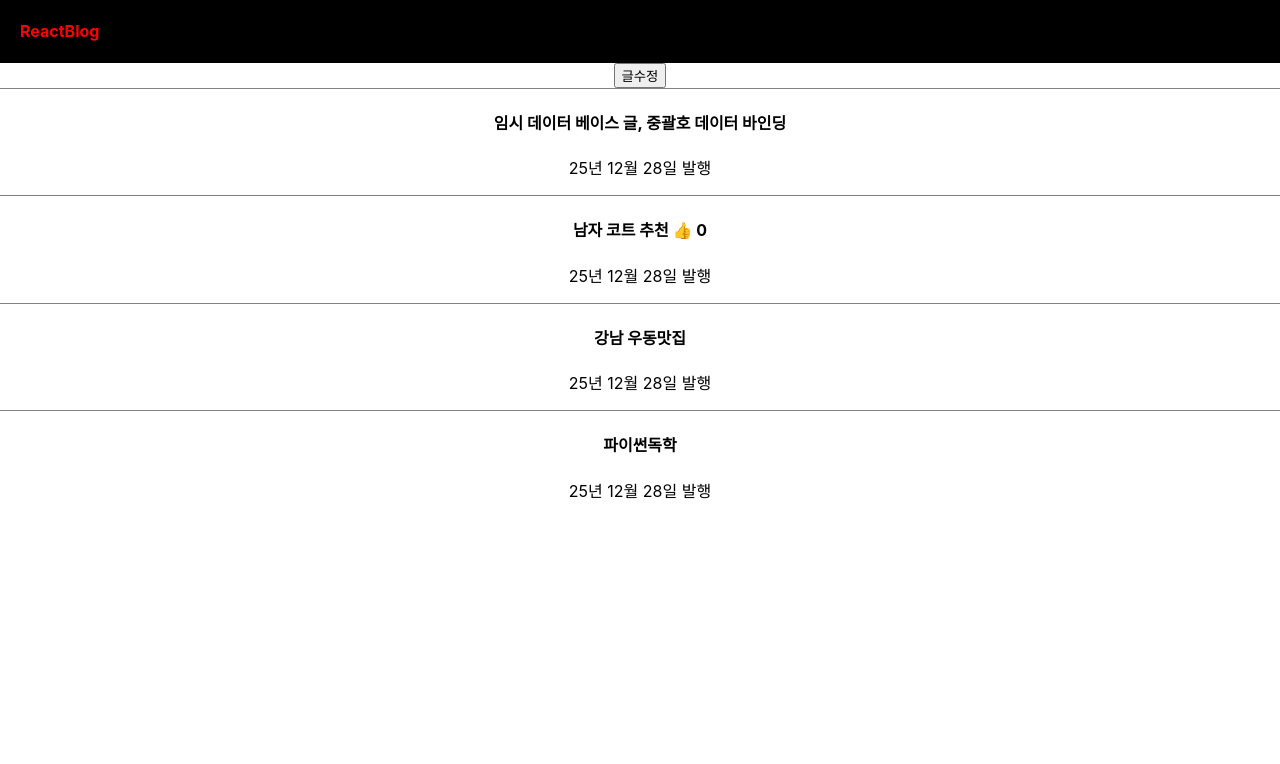
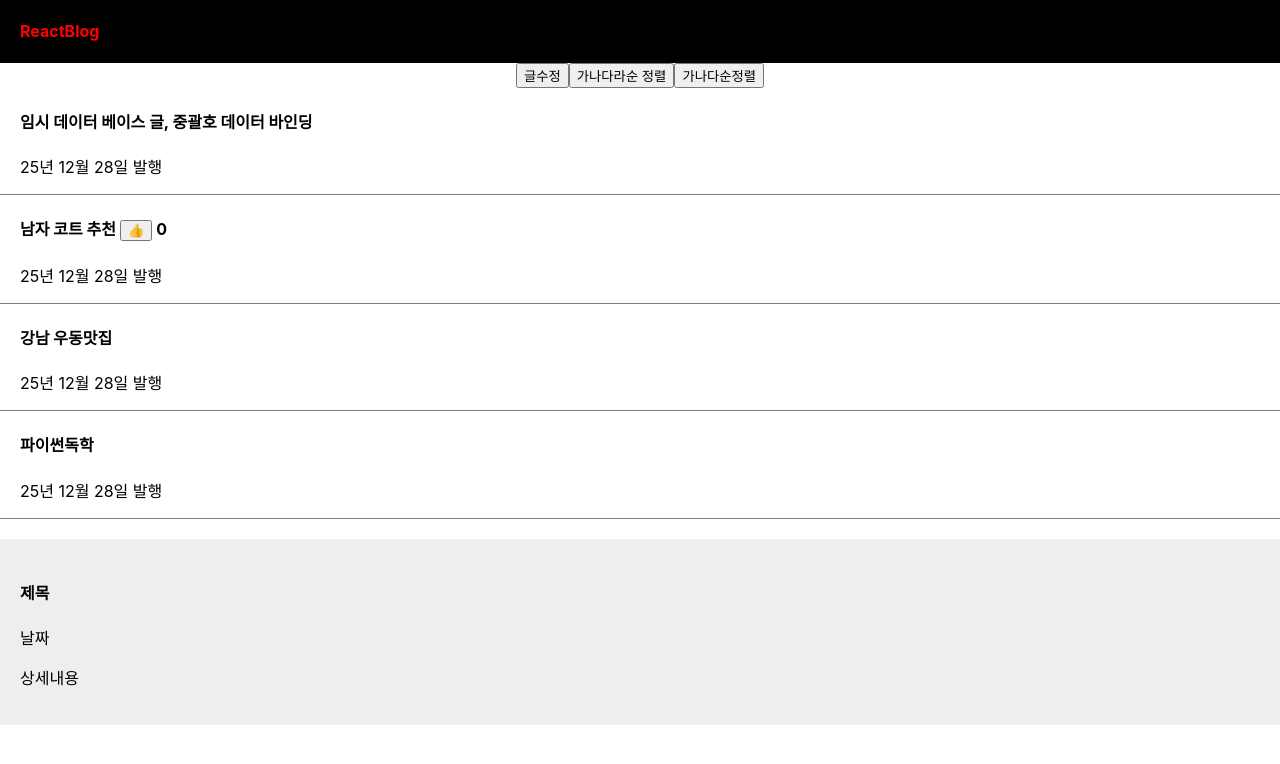
Before and after one commit to pswon5894/blog, a React (Create React App) app: page / in a window 1280 px wide. Shown: the top 764 px of the page. Built offline with nearby package versions, Linux system fonts and the light colour scheme.

Commit message:
컴포넌트 문법

```diff
--- a/src/App.css
+++ b/src/App.css
@@ -9,6 +9,13 @@ div {
   padding-left: 20px;
   text-align: left;
   border-bottom: 1px solid grey;
+}
+
+.modal {
+  margin-top: 20px;
+  padding: 20px;
+  background: #eee;
+  text-align: left;
 }
 
 .black-nav{
--- a/src/App.js
+++ b/src/App.js
@@ -20,28 +20,96 @@ function App() {
         <h4 style={ {color : 'red', fontSize : '16px'} }>{logo}</h4>
       </div>
 
-      <button onClick= { () => {
+      {/* <button onClick={ () => {
+        글제목[0] = '여자 코트 추천';
+        글제목변경(글제목);
+      } }>글수정</button> */}
+
+      {/* react는 참조형 데이터(배열, 객체)를 직접 수정하면 변경을 감지하지 못함
+      스프레드 문법이나 map, filter 등을 사용해 새로운 배열/객체를 만들어야 react가 상태변화를 인지하고
+      컴포넌트를 다시 렌더링 */}
+
+      {/* <button onClick={ () => {
+        let copy = 글제목;
+        copy[0] = '여자 코트 추천'
+        글제목변경(copy);
+        console.log(copy == 글제목)
+      } }>글수정</button> */}
+
+      {/* copy와 글제목의 화살표가 같아서 true, 따라서 state 변동 안됨 */}
+
+      <button onClick={ () => {
         let copy = [...글제목];
-        copy[0] = '여자코트 추천'
-        글제목변경(글제목[0]);
+        copy[0] = '여자 코트 추천'
         글제목변경(copy);
+      } }>글수정</button>
 
-        }}>글수정</button>
+      {/* state변경함수 특징
+      기존state == 신규state 의 경우 변경안함 */}
 
-      <div className="list"></div>
+      {/* [...글제목] 문법은 화살표를 새로 바꿔달라는 문법, 배열을 벗긴다음 다시 배열에 집어넣음 */}
+      {/* copy == 글제목
+      false, 따라서 state 변동 */}
+
+      {/* let arr = [1,2,3]; */}
+      {/* array/object 담은 변수엔 화살표만 저장됨, [1,2,3]이 어딨는지 알려주는 화살표만 들어있음 */}
+
+      <button onClick ={ () => {
+        let copy=[...글제목];
+        copy.sort((a,b) => a.localeCompare(b));
+      }}>가나다라순 정렬</button>
+
+      {/* <button onClick ={ () => {
+        let copy=[...글제목];
+        copy.sort((a,b) => a.name.toLowerCase() <b.name.toLowerCase() ? -1:1);
+        setcopy(copy);
+      }}>가나다라순 정렬</button> */}
+
+      <button onClick={() => {
+        let copy1 = [...글제목]; copy1.sort(); 글제목변경(copy1)}}>가나다순정렬</button>
+
+      <div className="list">
         <h4>{post}</h4>
         <p>25년 12월 28일 발행</p>
-      <div className="list"></div>
-      <h4>{글제목[0]}<span onClick={ ()=> { 추천변경(추천+1) }}> 👍 </span> {추천}  </h4>
+      </div>
+
+      <div className="list">
+        <h4>{ 글제목[0] } <button onClick={ ()=> { 추천변경(추천+1) }}> 👍 </button> {추천}  </h4>
         <p>25년 12월 28일 발행</p>
-      <div className="list"></div>
+      </div>
+
+      <div className="list">
         <h4>{글제목[1]}</h4>
         <p>25년 12월 28일 발행</p>
-      <div className="list"></div>
+      </div>
+
+      <div className="list">
         <h4>{글제목[2]}</h4>
         <p>25년 12월 28일 발행</p>
+      </div>
+
+      <Modal></Modal>
+
+
     </div>
   );
 }
 
+function Modal(){
+  return(
+    <div className="modal">
+        <h4>제목</h4>
+        <p>날짜</p>
+        <p>상세내용</p>
+      </div>
+  )
+}
+
+//component 문법
+// function 만들고, return()안에 html 담아서
+// 컴포넌트로 만들어서 <함수명></함수명>으로 사용가능
+//어떤걸 컴포넌트로 사용할까? 반복적인 html 축약할 때, 큰페이지들, 자주변경되는 것들
+//컴포넌트 단점: state 가져다쓸 떄 문제생김 (a함수에 있던 변수는 b함수에서 마음대로 사용불가)
+
+
 export default App;
```
Also changed, not shown: 1 other file (tests, documents, lock files or other folders). Lines whose indentation alone changed are shown as unchanged.
